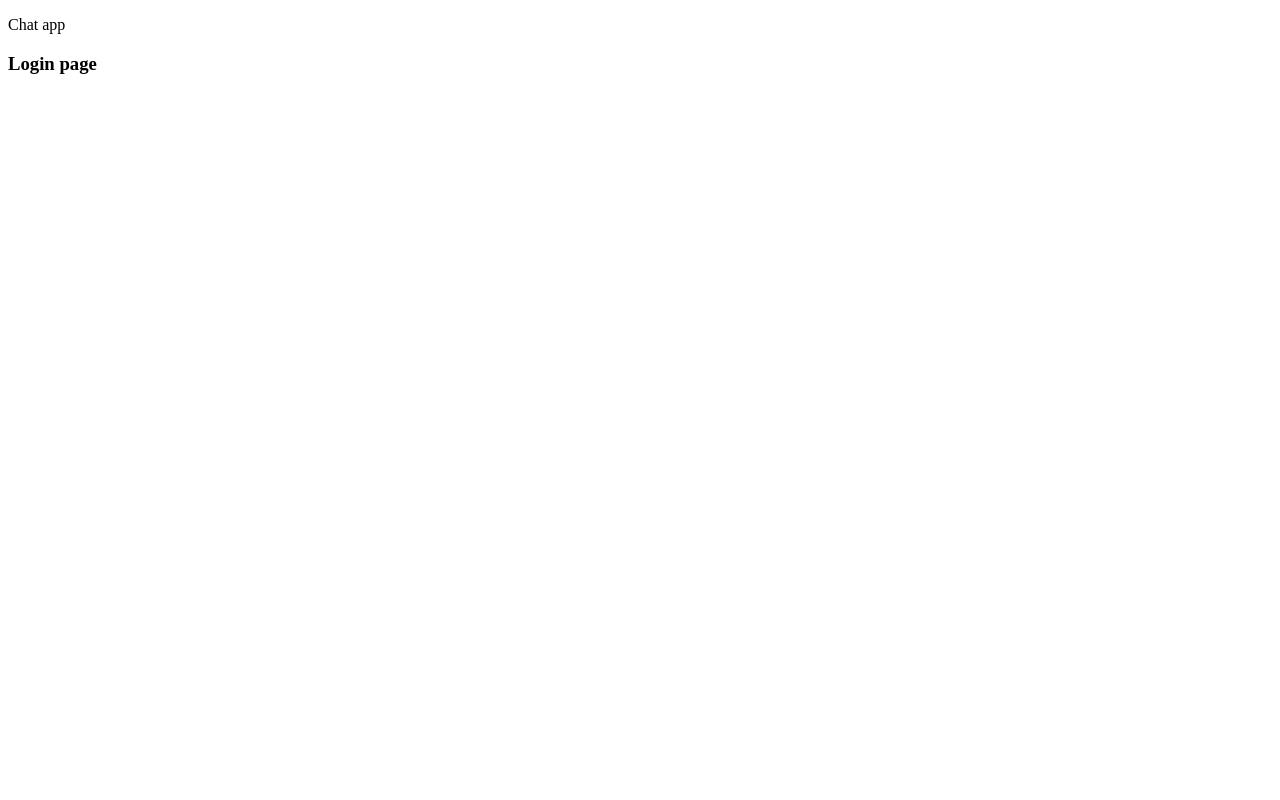
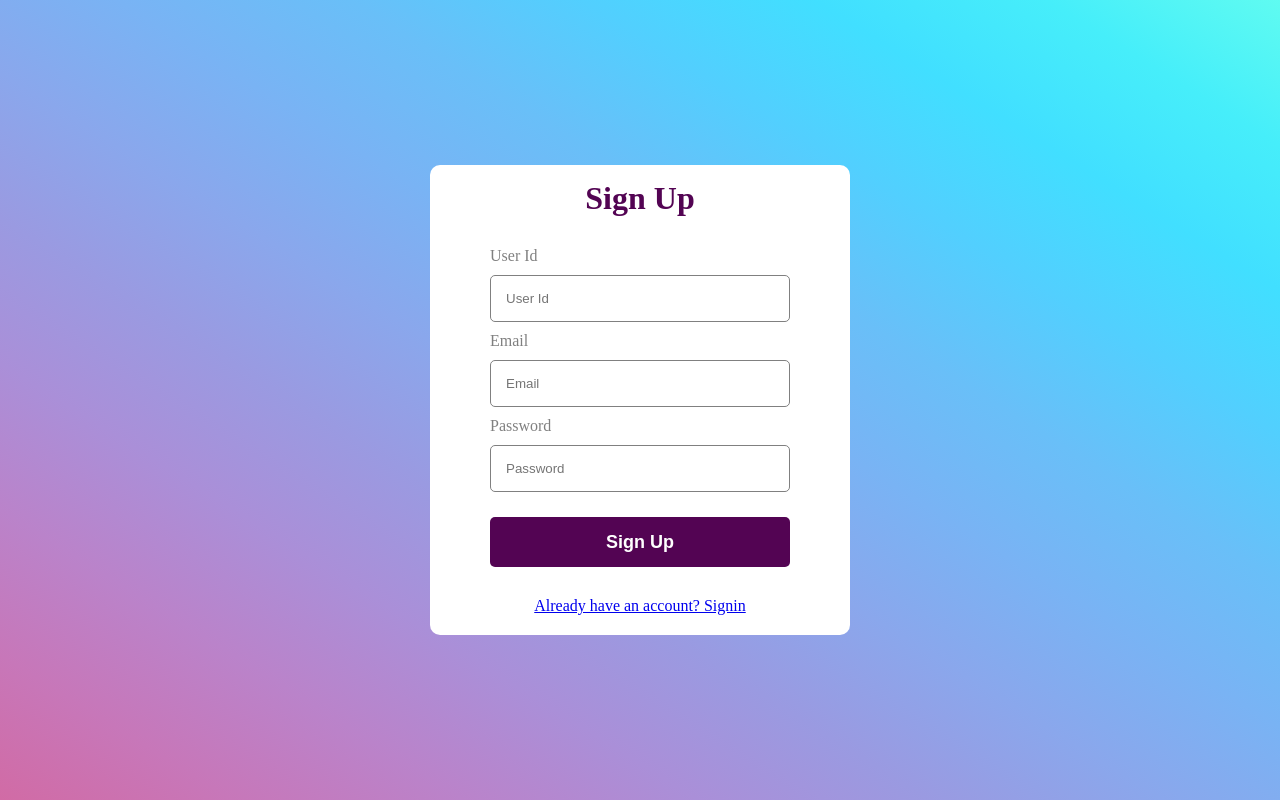
Before and after one commit to karthickselvendran/react-chat-app-v1, a React (Create React App) app: page / in a window 1280 px wide. Built offline with nearby package versions, Linux system fonts and the light colour scheme.

Commit message:
Added Signup and Signin pages added with validation

```diff
--- a/public/index.html
+++ b/public/index.html
@@ -7,7 +7,6 @@
   <meta name="viewport" content="width=device-width, initial-scale=1" />
   <meta name="theme-color" content="#000000" />
   <meta name="description" content="Web site created using create-react-app" />
-  <link rel="apple-touch-icon" href="%PUBLIC_URL%/logo192.png" />
   <!--
       manifest.json provides metadata used when your web app is installed on a
       user's mobile device or desktop. See https://developers.google.com/web/fundamentals/web-app-manifest/
--- /dev/null
+++ b/src/App.css
@@ -0,0 +1,8 @@
+* {
+    margin: 0px;
+    padding: 0px;
+}
+
+.app {
+    background-image: linear-gradient(to right top, #d16ba5, #c777b9, #ba83ca, #aa8fd8, #9a9ae1, #8aa7ec, #79b3f4, #69bff8, #52cffe, #41dfff, #46eefa, #5ffbf1);
+}
--- a/src/App.js
+++ b/src/App.js
@@ -1,21 +1,23 @@
 import React from 'react';
 import { BrowserRouter, Routes, Route } from 'react-router-dom';
-import { Login } from './pages/login/login';
+import { SignUp } from './pages/signup/signUp';
+import { SignIn } from './pages/signin/signIn';
 import { Chat } from './pages/chat/chat';
+import './App.css';
 
 export const App = () => {
 
   return (
-    <>
-      <p>Chat app</p>
-
+    <div className='app'>
       <BrowserRouter>
         <Routes>
-          <Route path='' element={<Login />} />
+          <Route path='' element={<SignUp />} />
+          <Route path='signup' element={<SignUp />} />
+          <Route path='signin' element={<SignIn />} />
           <Route path='chat' element={<Chat />} />
           <Route path='*' element={<h3>No page found</h3>} />
         </Routes>
       </BrowserRouter>
-    </>
+    </div>
   )
 }
--- /dev/null
+++ b/src/components/formInput/FormInput.js
@@ -0,0 +1,20 @@
+import React, { useState } from 'react'
+import './formInput.css'
+
+const FormInput = (props) => {
+  const [focused, setFocused] = useState(false)
+  const { label, errorMessage, onChange, ...inputProps } = props
+
+  const handleFocus = () => {
+    setFocused(true)
+  }
+
+  return (
+    <div className='formInput'>
+      <label>{label}</label>
+      <input {...inputProps} onChange={onChange} onBlur={handleFocus} focused={focused.toString()} />
+      <span>{errorMessage}</span>
+    </div>
+  )
+}
+export default FormInput
--- /dev/null
+++ b/src/components/formInput/formInput.css
@@ -0,0 +1,32 @@
+.formInput {
+    display: flex;
+    flex-direction: column;
+
+}
+
+input {
+    padding: 15px;
+    margin: 10px 0px;
+    border-radius: 5px;
+    border: 1px solid gray;
+}
+
+label {
+    font-style: 12px;
+    color: gray;
+}
+
+span {
+    font-style: 12px;
+    padding: 1px 3px 6px 3px;
+    color: red;
+    display: none;
+}
+
+input:invalid[focused="true"] {
+    border: 1px solid red;
+}
+
+input:invalid[focused="true"]~span {
+    display: block;
+}
--- a/src/index.js
+++ b/src/index.js
@@ -1,10 +1,12 @@
 import React from 'react';
-import ReactDOM from 'react-dom';
+import { createRoot } from 'react-dom/client';
 import { App } from './App';
 
-ReactDOM.render(
+
+const container = document.getElementById('root');
+const root = createRoot(container)
+root.render(
   <React.StrictMode>
     <App />
   </React.StrictMode>,
-  document.getElementById('root')
 );
--- a/src/pages/login/login.js
+++ /dev/null
@@ -1,9 +0,0 @@
-import React from 'react';
-
-export const Login = () => {
-    return (
-        <>
-            <h3>Login page</h3>
-        </>
-    )
-}
--- /dev/null
+++ b/src/pages/signin/signIn.css
@@ -0,0 +1,47 @@
+.signIn {
+    display: flex;
+    justify-content: center;
+    align-items: center;
+    height: 100vh;
+}
+
+form {
+    background-color: white;
+    padding: 0px 60px;
+    border-radius: 10px;
+    width: 300px;
+}
+
+h1 {
+    color: rgb(83, 4, 83);
+    text-align: center;
+    margin-top: 15px;
+    margin-bottom: 30px;
+}
+
+button {
+    width: 100%;
+    height: 50px;
+    border: none;
+    color: white;
+    padding: 10px;
+    background-color: rgb(83, 4, 83);
+    font-weight: bold;
+    font-size: 18px;
+    margin-top: 15px;
+    margin-bottom: 30px;
+    cursor: pointer;
+    border-radius: 5px;
+}
+
+.link {
+    text-decoration: none;
+    text-align: center;
+    margin-bottom: 20px;
+}
+
+@media screen and (max-width: 500px) {
+    form {
+        width: 150px;
+    }
+}
--- /dev/null
+++ b/src/pages/signin/signIn.js
@@ -0,0 +1,62 @@
+import React, { useState } from 'react';
+import { Link } from 'react-router-dom';
+import FormInput from '../../components/formInput/FormInput';
+import './signIn.css';
+
+export const SignIn = () => {
+    const [values, setValues] = useState({
+        userid: "",
+        email: "",
+        password: ""
+    });
+
+    const inputs = [
+        {
+            id: "1",
+            name: "email",
+            type: "email",
+            placeholder: "Email",
+            errorMessage: "It should be a valid email address!",
+            label: "Email",
+            required: true
+        },
+        {
+            id: "2",
+            name: "password",
+            type: "password",
+            placeholder: "Password",
+            errorMessage: "Password should be 8-20 characters and include at least 1 letter, 1 number, and 1 special character!",
+            label: "Password",
+            pattern: `^(?=.*[0-9])(?=.*[a-zA-Z])(?=.*[!@#$%^&*])[a-zA-Z0-9!@#$%^&*]{8,20}$`,
+            required: true
+        }
+    ]
+
+    const handleSubmit = (e) => {
+        e.preventDefault();
+        console.log(values)
+    }
+
+    const onChange = (e) => {
+        setValues({ ...values, [e.target.name]: e.target.value })
+    }
+
+    return (
+        <div className='signIn'>
+            <form onSubmit={handleSubmit}>
+                <h1>Sign In</h1>
+                {
+                    inputs.map(input => (
+                        <FormInput key={input.id} value={values[input.name]} {...input} onChange={onChange} />
+                    ))
+                }
+
+                <button>Sign In</button>
+
+                <div className='link'>
+                    <Link to='/signup'>Are you New user? Signup</Link>
+                </div>
+            </form>
+        </div>
+    )
+}
--- /dev/null
+++ b/src/pages/signup/signUp.css
@@ -0,0 +1,47 @@
+.signUp {
+    display: flex;
+    justify-content: center;
+    align-items: center;
+    height: 100vh;
+}
+
+form {
+    background-color: white;
+    padding: 0px 60px;
+    border-radius: 10px;
+    width: 300px;
+}
+
+h1 {
+    color: rgb(83, 4, 83);
+    text-align: center;
+    margin-top: 15px;
+    margin-bottom: 30px;
+}
+
+button {
+    width: 100%;
+    height: 50px;
+    border: none;
+    color: white;
+    padding: 10px;
+    background-color: rgb(83, 4, 83);
+    font-weight: bold;
+    font-size: 18px;
+    margin-top: 15px;
+    margin-bottom: 30px;
+    cursor: pointer;
+    border-radius: 5px;
+}
+
+.link {
+    text-decoration: none;
+    text-align: center;
+    margin-bottom: 20px;
+}
+
+@media screen and (max-width: 500px) {
+    form {
+        width: 150px;
+    }
+}
--- /dev/null
+++ b/src/pages/signup/signUp.js
@@ -0,0 +1,73 @@
+import React, { useState } from 'react';
+import { Link } from 'react-router-dom';
+import FormInput from '../../components/formInput/FormInput';
+import './signUp.css';
+
+export const SignUp = () => {
+    const [values, setValues] = useState({
+        userid: "",
+        email: "",
+        password: ""
+    });
+
+    const inputs = [
+        {
+            id: "1",
+            name: "userid",
+            type: "text",
+            placeholder: "User Id",
+            errorMessage: "Username should be 3-16 characters and shouldn't include any special characters!",
+            label: "User Id",
+            pattern: "^[A-Za-z0-9]{3,16}$",
+            required: true
+        },
+        {
+            id: "2",
+            name: "email",
+            type: "email",
+            placeholder: "Email",
+            errorMessage: "It should be a valid email address!",
+            label: "Email",
+            required: true
+        },
+        {
+            id: "3",
+            name: "password",
+            type: "password",
+            placeholder: "Password",
+            errorMessage: "Password should be 8-20 characters and include at least 1 letter, 1 number, and 1 special character!",
+            label: "Password",
+            pattern: `^(?=.*[0-9])(?=.*[a-zA-Z])(?=.*[!@#$%^&*])[a-zA-Z0-9!@#$%^&*]{8,20}$`,
+            required: true
+        }
+    ]
+
+    const handleSubmit = (e) => {
+        e.preventDefault();
+        console.log(values)
+    }
+
+    const onChange = (e) => {
+        setValues({ ...values, [e.target.name]: e.target.value })
+    }
+
+    return (
+        <div className='signUp'>
+            <form onSubmit={handleSubmit}>
+                <h1>Sign Up</h1>
+                {
+                    inputs.map(input => (
+                        <FormInput key={input.id} value={values[input.name]} {...input} onChange={onChange} />
+                    ))
+                }
+
+                <button>Sign Up</button>
+
+                <div className='link'>
+                    <Link to='/signin'>Already have an account? Signin</Link>
+
+                </div>
+            </form>
+        </div>
+    )
+}
```
